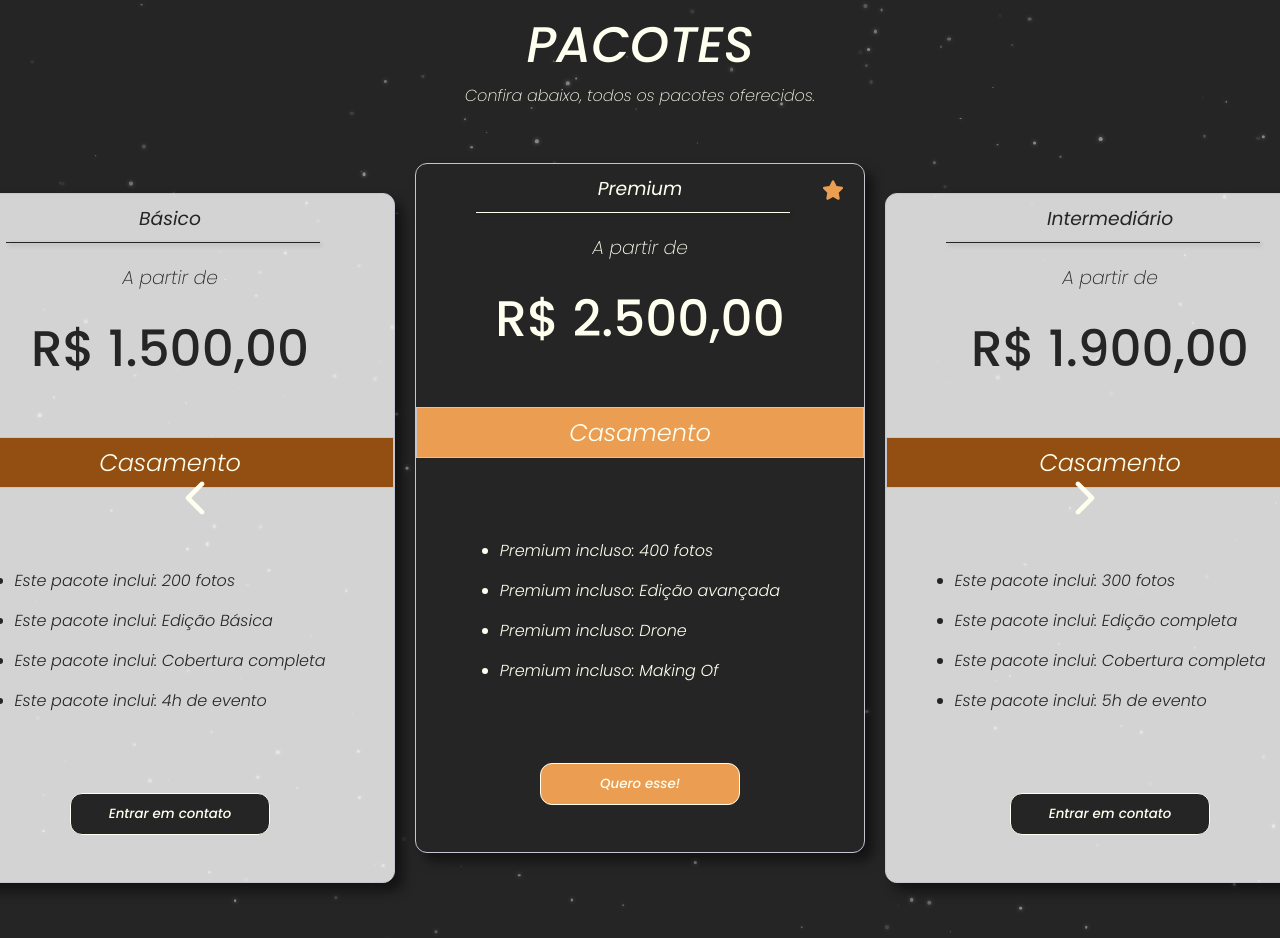
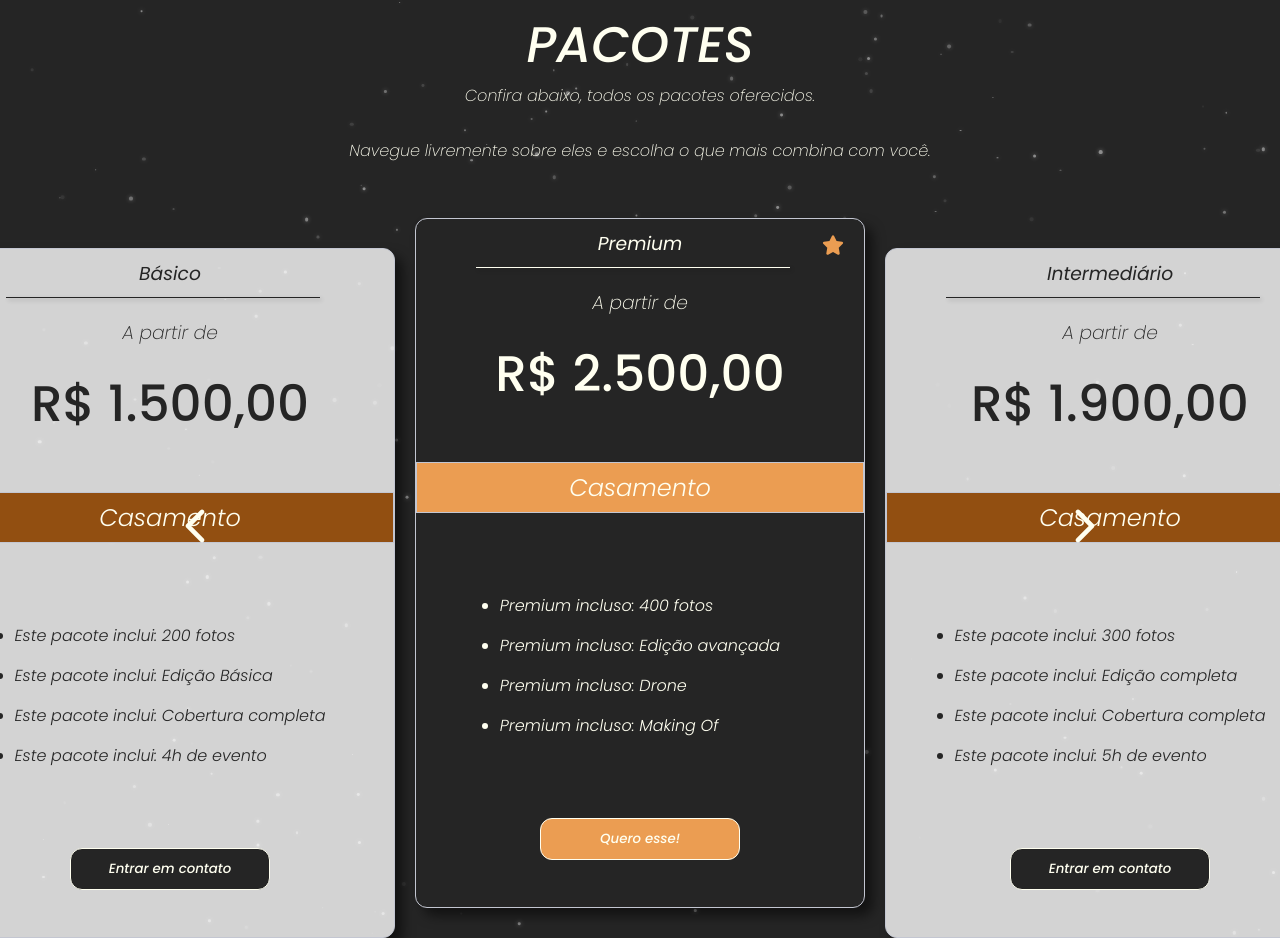
Before and after one commit to 1freelipe/react-lp-photography, a React (Create React App) app: page / in a window 1280 px wide. Shown: the part 1944-2882 px from the top of the page. Built offline with nearby package versions, Linux system fonts and the light colour scheme; a web font is replaced by a local one.

Commit message:
pequena inclusão de subtitulo na página de preços

```diff
--- a/src/sections/pricing/Pricing.jsx
+++ b/src/sections/pricing/Pricing.jsx
@@ -176,6 +176,9 @@ export default function Pricing({ id }) {
         <pricing.Information variants={itemVariants}>
           Confira abaixo, todos os pacotes oferecidos.
         </pricing.Information>
+        <pricing.Information>
+          Navegue livremente sobre eles e escolha o que mais combina com você.
+        </pricing.Information>
       </pricing.DivInformation>
 
       <div
```
